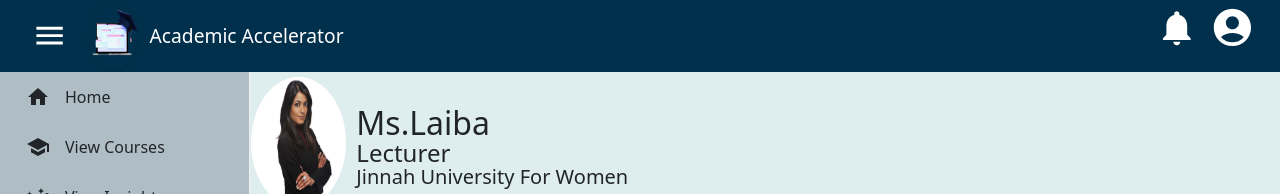
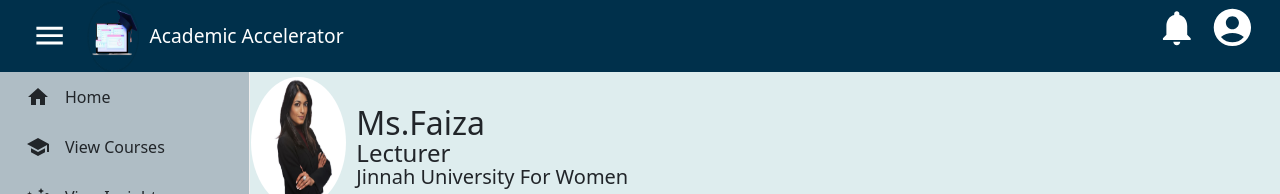
Before and after one commit to Kainat-Iqbal/fyp-website, a React (Create React App) app: page /teacher in a window 1280 px wide. Shown: the top 194 px of the page. Built offline with nearby package versions, Linux system fonts and the light colour scheme.

Commit message:
Dashboard Screen Completed

```diff
--- a/src/Components/TeacherPanel/Dashboard/index.jsx
+++ b/src/Components/TeacherPanel/Dashboard/index.jsx
@@ -23,7 +23,7 @@ function Dashboard() {
                         style={{height:"90%",width:"90%",borderRadius:"50%"}}/>
                         </div>
                         <div id="Tinfo">
-                        <h2 style={{marginTop:"4%"}}>Ms.Laiba</h2>
+                        <h2 style={{marginTop:"4%"}}>Ms.Faiza</h2>
                         <h4 style={{marginTop:"-4%"}}>Lecturer</h4>
                         <h5 style={{marginTop:"-4%"}}>Jinnah University For Women</h5>
                         </div>
```
